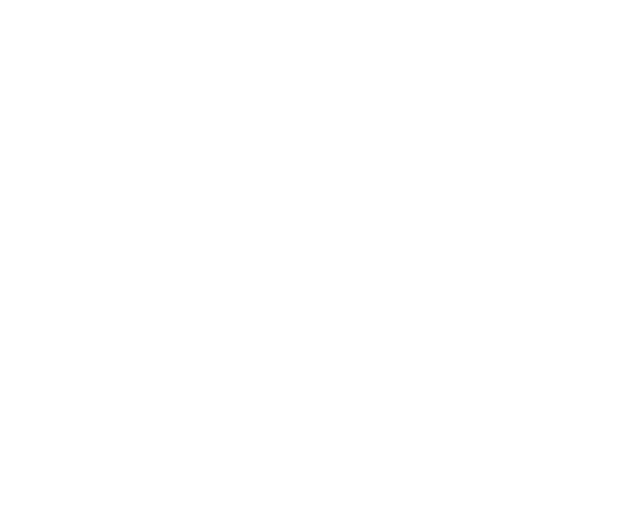
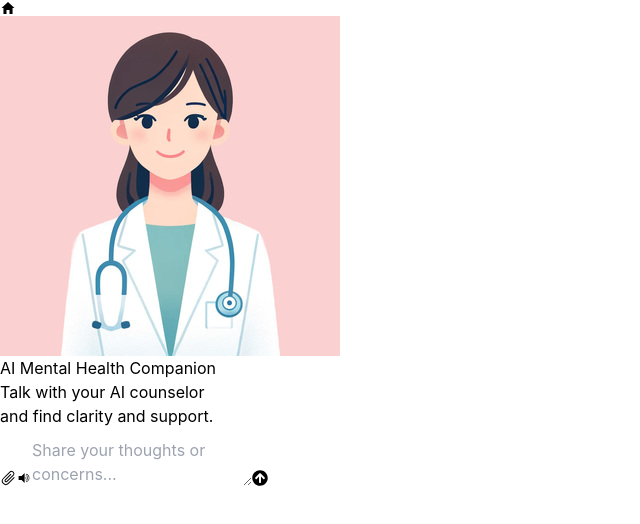
Before and after one commit to kimalfredmolina/Lumina-Insight-AI-Mental-Health-Therapy, a React (Vite) app: page /bot in a window 1280 px wide. Before the commit this address had no page. Shown: the top 524 px of the page, without its empty margins (0-640 px from the left). Built offline with nearby package versions, Linux system fonts and the light colour scheme.

Commit message:
Change the web application from recipe finder to an AI Mental Health Companion

```diff
--- a/index.html
+++ b/index.html
@@ -2,9 +2,9 @@
 <html lang="en">
   <head>
     <meta charset="UTF-8" />
-    <link rel="icon" type="image/svg+xml" href="/src/assets/app_logo.png" />
+    <link rel="icon" type="image/svg+xml" href="/src/assets/web_logo.jpeg" />
     <meta name="viewport" content="width=device-width, initial-scale=1.0" />
-    <title>Recipe Wizard AI</title>
+    <title>Lumina Insight AI</title>
   </head>
   <body>
     <div id="root"></div>
--- a/src/App.jsx
+++ b/src/App.jsx
@@ -1,6 +1,6 @@
 import { BrowserRouter as Router, Route, Routes } from 'react-router-dom';
 import Home from "./components/Home";
-import Generate from './components/Generate';
+import ChatbotPage from './components/ChatbotPage';
 
 const App = () => {
   return (
@@ -14,7 +14,7 @@
               <Home />
             </div>
           } />
-          <Route path="/generate" element={<Generate />} />
+          <Route path="/bot" element={<ChatbotPage/>} />
         </Routes>
       </div>
     </Router>
--- a/src/components/Generate.jsx
+++ b/src/components/ChatbotPage.jsx
@@ -4,7 +4,6 @@
 import { FaArrowCircleUp } from "react-icons/fa";
 import { IoMdHome } from "react-icons/io";
 import { Link } from "react-router-dom";
-import MDEditor from "@uiw/react-md-editor";
 import dayjs from "dayjs";
 import { GoogleGenerativeAI } from "@google/generative-ai";
 
@@ -12,7 +11,7 @@
 const genAI = new GoogleGenerativeAI(API_KEY);
 const model = genAI.getGenerativeModel({ model: "gemini-pro" });
 
-function Generate() {
+function ChatbotPage() {
   const [inputText, setInputText] = useState("");
   const [messages, setMessages] = useState([]);
   const [loading, setLoading] = useState(false);
@@ -20,12 +19,46 @@
   const chatContainerRef = useRef(null);
 
   useEffect(() => {
-    // Auto-scroll to the bottom of the chat container
     chatContainerRef.current.scrollTop = chatContainerRef.current.scrollHeight;
   }, [messages]);
 
+  const mentalHealthKeywords = [
+    "anxiety",
+    "depression",
+    "stress",
+    "mental health",
+    "therapy",
+    "counseling",
+    "well-being",
+    "emotions",
+    "feeling",
+    "sad",
+    "happy",
+    "overwhelmed",
+    "burnout",
+  ];
+
+  const isMentalHealthRelated = (text) => {
+    return mentalHealthKeywords.some((keyword) =>
+      text.toLowerCase().includes(keyword)
+    );
+  };
+
   const handleResponse = async () => {
     if (!inputText.trim()) return;
+
+    if (!isMentalHealthRelated(inputText)) {
+      setMessages((prevMessages) => [
+        ...prevMessages,
+        {
+          text: "It seems your question is not related to mental health. Let's focus on your feelings or concerns.",
+          sender: "ai",
+          timestamp: new Date(),
+        },
+      ]);
+      setInputText("");
+      return;
+    }
 
     setMessages((prevMessages) => [
       ...prevMessages,
@@ -47,7 +80,7 @@
         },
       ]);
     } catch (err) {
-      setError("Failed to generate recipe. Please try again.");
+      setError("Failed to process your message. Please try again.");
     } finally {
       setLoading(false);
       setInputText("");
@@ -68,15 +101,15 @@
             </Link>
           </div>
           <img
-            src="/src/assets/app_logo.png"
-            alt="Chef Icon"
+            src="/src/assets/web_logo.jpeg"
+            alt="AI Companion Icon"
             className="w-80 h-80 rounded-3xl object-cover mb-4"
           />
           <h1 className="text-2xl font-bold text-gray-800 text-center">
-            AI Recipe Finder
+            AI Mental Health Companion
           </h1>
           <p className="text-gray-600 text-center mt-2">
-            Generate your Recipe here <br /> by inserting a photo or text.
+            Talk with your AI counselor <br /> and find clarity and support.
           </p>
         </div>
 
@@ -131,7 +164,7 @@
             </button>
 
             <textarea
-              placeholder="Type your question here..."
+              placeholder="Share your thoughts or concerns..."
               value={inputText}
               onChange={(e) => setInputText(e.target.value)}
               onKeyDown={(e) => {
@@ -146,7 +179,8 @@
             <button
               onClick={handleResponse}
               className="p-2 bg-blue-500 text-white rounded-lg hover:bg-blue-600"
-              aria-label="Send Message">
+              aria-label="Send Message"
+            >
               <FaArrowCircleUp className="h-6 w-6" />
             </button>
           </div>
@@ -156,4 +190,4 @@
   );
 }
 
-export default Generate;
+export default ChatbotPage;
--- a/src/components/Home.jsx
+++ b/src/components/Home.jsx
@@ -1,24 +1,24 @@
 import React from 'react'
-import foodbg from "../assets/foodbg.jpg"
 import { Link } from 'react-router-dom'
 
 const Home = () => {
   return (
     <div className="flex flex-col items-center justify-center min-h-screen p-6">
       <div className="text-center">
-        <h1 className="text-4xl sm:text-5xl md:text-6xl lg:text-6xl font-bold mt-2 bg-gradient-to-r from-pink-300 via-slate-500 to-purple-500 bg-clip-text text-transparent">
-          Generate your favorite dishes and recipe
+        <h1 className="text-4xl sm:text-5xl md:text-6xl lg:text-6xl font-bold mt-2 bg-gradient-to-r from-blue-400 via-purple-500 to-indigo-600 bg-clip-text text-transparent">
+          Your AI Companion for Mental Wellness
         </h1>
         <p className="text-lg text-white mb-6 mt-6">
-          Discover delectable cuisine and unforgettable moments <br />
-          in our welcoming culinary haven.
+          Find solace, guidance, and clarity as you share your thoughts <br />
+          with your trusted AI confidant.
         </p>
         <div className="flex justify-center gap-4">
-          <Link to="/generate">
-            <button class="group relative">
-              <div class="relative z-10 inline-flex h-12 items-center justify-center overflow-hidden rounded-md border border-neutral-200 bg-transparent px-20 font-medium text-white transition-all duration-300 group-hover:-translate-x-3 group-hover:-translate-y-3 group-hover:text-blue-700 group-active:translate-x-0 group-active:translate-y-0">
-                Generate Recipe</div>
-                <div class="absolute inset-0 z-0 h-full w-full rounded-md transition-all duration-300 group-hover:-translate-x-3 group-hover:-translate-y-3 group-hover:[box-shadow:5px_5px_#a3a3a3,10px_10px_#d4d4d4,15px_15px_#e5e5e5] group-active:translate-x-0 group-active:translate-y-0 group-active:shadow-none"></div>
+          <Link to="/bot">
+            <button className="group relative">
+              <div className="relative z-10 inline-flex h-12 items-center justify-center overflow-hidden rounded-md border border-neutral-200 bg-transparent px-20 font-medium text-white transition-all duration-300 group-hover:-translate-x-3 group-hover:-translate-y-3 group-hover:text-blue-700 group-active:translate-x-0 group-active:translate-y-0">
+                Start Conversation
+              </div>
+              <div className="absolute inset-0 z-0 h-full w-full rounded-md transition-all duration-300 group-hover:-translate-x-3 group-hover:-translate-y-3 group-hover:[box-shadow:5px_5px_#a3a3a3,10px_10px_#d4d4d4,15px_15px_#e5e5e5] group-active:translate-x-0 group-active:translate-y-0 group-active:shadow-none"></div>
             </button>
           </Link>
         </div>
```
Also changed, not shown: src/assets/foodbg.jpg (deleted), src/assets/web_logo.jpeg (added).
